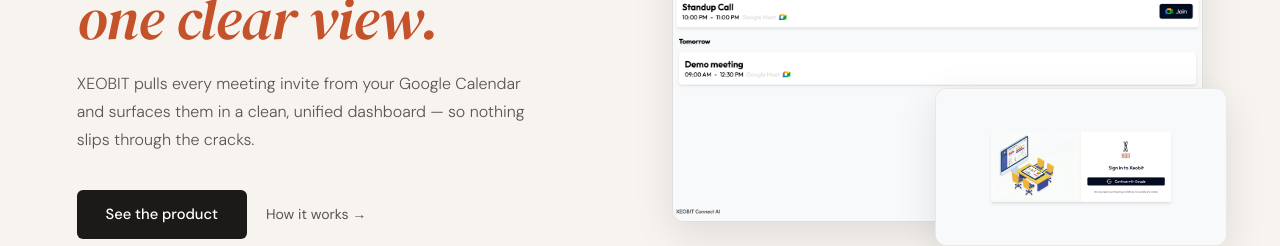
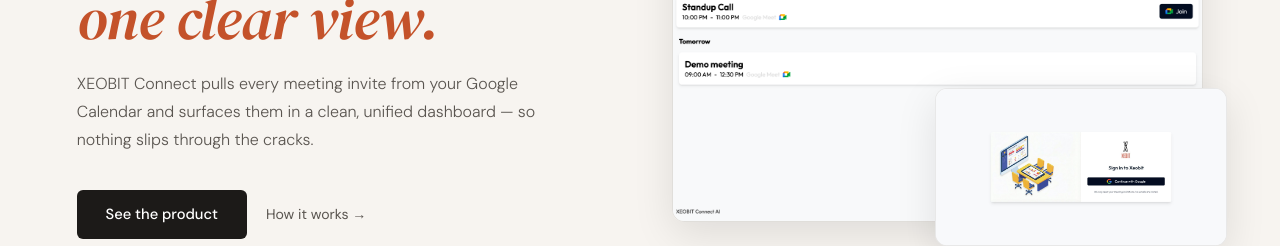
Before and after one commit to xeobitindia/xeobit-web, a React (Vite) app: page /home in a window 1280 px wide. Shown: the part 368-614 px from the top of the page. Built offline with nearby package versions, Linux system fonts and the light colour scheme.

Commit message:
Main description update

```diff
--- a/src/pages/Home.jsx
+++ b/src/pages/Home.jsx
@@ -105,7 +105,7 @@
                 <em>one clear view.</em>
               </h1>
               <p className={styles.heroSub}>
-                XEOBIT pulls every meeting invite from your Google Calendar and
+                XEOBIT Connect pulls every meeting invite from your Google Calendar and
                 surfaces them in a clean, unified dashboard — so nothing slips
                 through the cracks.
               </p>
```
